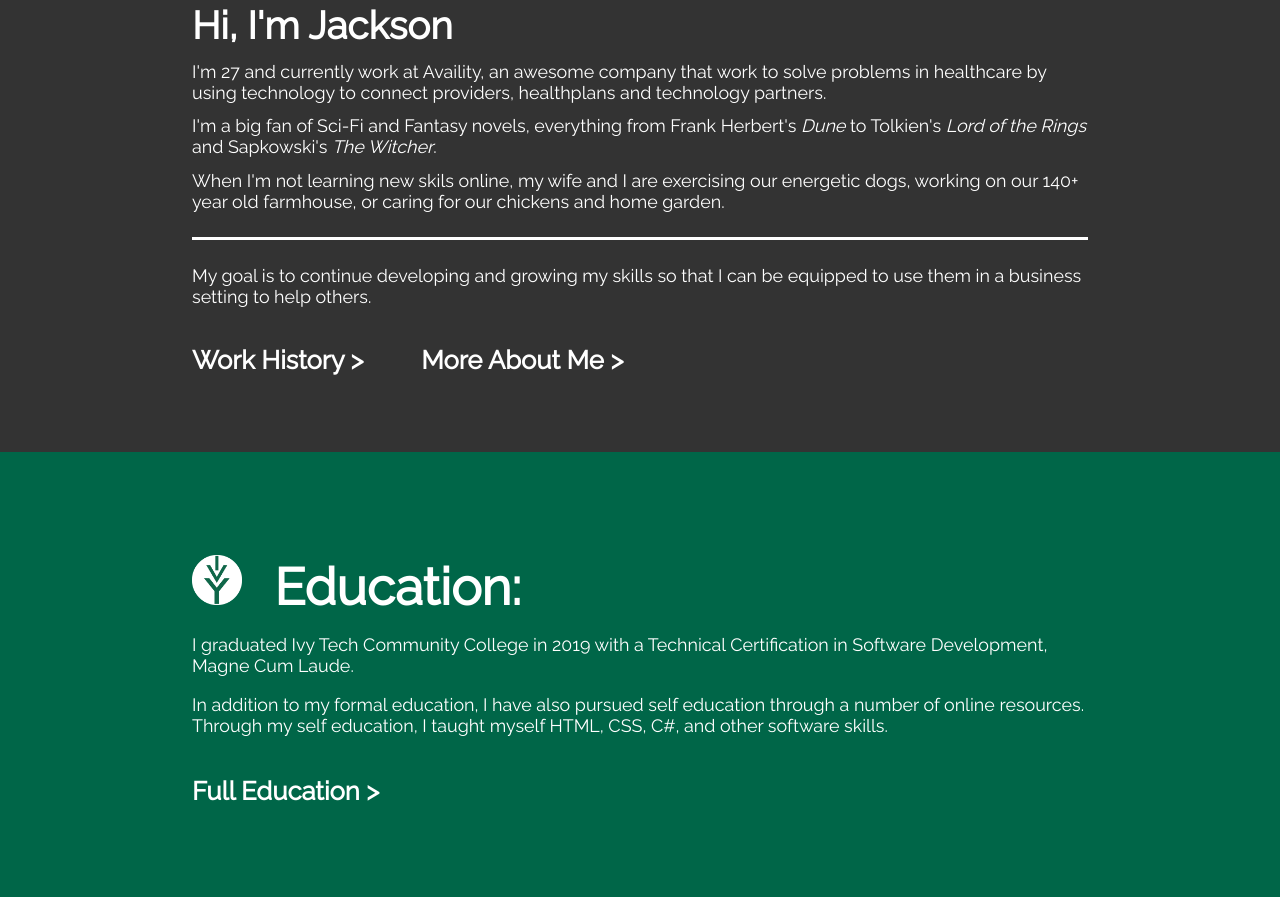
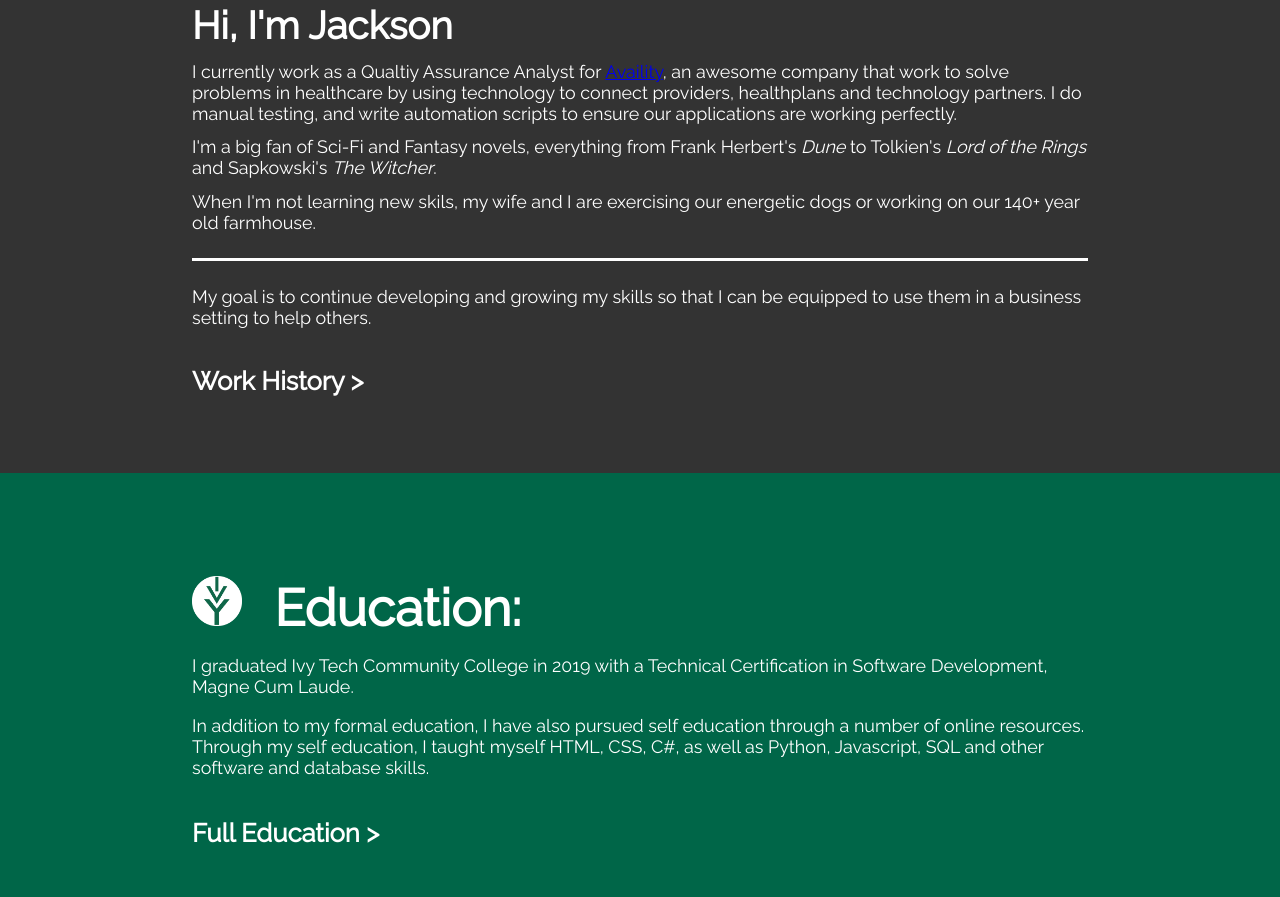
Before and after one commit to jcgordon10/jcgordon10.github.io, a plain HTML site: page index.html in a window 1280 px wide. Shown: the part 1433-2330 px from the top of the page. Drawn offline with Linux system fonts and the light colour scheme.

Commit message:
Update index.html

```diff
--- a/index.html
+++ b/index.html
@@ -31,7 +31,7 @@
                     <div class="name">JACKSON GORDON</div>
                     <div class="bar"></div>
                     <div class="description">
-                        <p id="desc1">Software Developer</p>
+                        <p id="desc1">Software Development & Testing</p>
                     </div>
                 </div>
             </div>
@@ -43,17 +43,17 @@
             <span></span>
             <div class="section2-1-1">
                 <h1 id="interests-anchor">Hi, I'm Jackson</h1>
-                <p>I'm 27 and currently work at Availity, an awesome company that work to solve problems in healthcare by using technology to connect providers, healthplans and technology partners.</p>
+                <p>I currently work as a Qualtiy Assurance Analyst for  <a href="https://availity.com/">Availity</a>, an awesome company that work to solve problems in healthcare by using technology to connect providers, healthplans and technology partners. I do manual testing, and write automation scripts to ensure our applications are working perfectly.</p>
                 <p>I'm a big fan of Sci-Fi and Fantasy novels, everything from Frank Herbert's <i>Dune</i> to Tolkien's <i>Lord of the Rings</i> and Sapkowski's <i>The Witcher</i>.</p>
-                <p>When I'm not learning new skils online, my wife and I are exercising our energetic dogs, working on our 140+ year old farmhouse, or caring for our chickens and home garden.</p>
+                <p>When I'm not learning new skils, my wife and I are exercising our energetic dogs or working on our 140+ year old farmhouse.</p>
                 <span></span>
                 <p>My goal is to continue developing and growing my skills so that I can be equipped to use them in a business setting to help others.</p>
             </div>
+<!--             <a href="https://www.linkedin.com/in/jacksongordon/" class="about-link">
+                <h2>Work History ></h2>
+            </a> -->
             <a href="https://www.linkedin.com/in/jacksongordon/" class="about-link">
                 <h2>Work History ></h2>
-            </a>
-            <a href="https://www.linkedin.com/in/jacksongordon/" class="about-link">
-                <h2>More About Me ></h2>
             </a>
         </div>
     </div>
@@ -62,7 +62,7 @@
             <img src="images/ivy.png" width="50px">
             <h1 id="education-anchor">Education:</h1>
             <p>I graduated Ivy Tech Community College in 2019 with a Technical Certification in Software Development, Magne Cum Laude.</p>
-            <p>In addition to my formal education, I have also pursued self education through a number of online resources. Through my self education, I taught myself HTML, CSS, C#, and other software skills.</p>
+            <p>In addition to my formal education, I have also pursued self education through a number of online resources. Through my self education, I taught myself HTML, CSS, C#, as well as Python, Javascript, SQL and other software and database skills.</p>
             <div class="section3-1-1">
                 <a href="https://www.linkedin.com/in/jacksongordon/">
                     <h2>Full Education ></h2>
@@ -74,12 +74,12 @@
         <div class="section4-1">
             <h1 id="projects-anchor">Projects:</h1>
             <p>Take a look at some of my projects I've completed!</p>
-            <div class="projects">
+<!--             <div class="projects">
                 <a href="https://jcgordon10.github.io/JavaJam/">
                     <img src="images/JavaJam.png" alt="JavaJam Website">
                     <p>JavaJam Website</p>
                 </a>
-            </div>
+            </div> -->
             <div class="projects">
                 <a href="https://jcgordon10.github.io/travel_agency/index.html"><img src="images/travel3.png" alt="Travel Website">
                     <p>Travel Agency Website</p>
```
